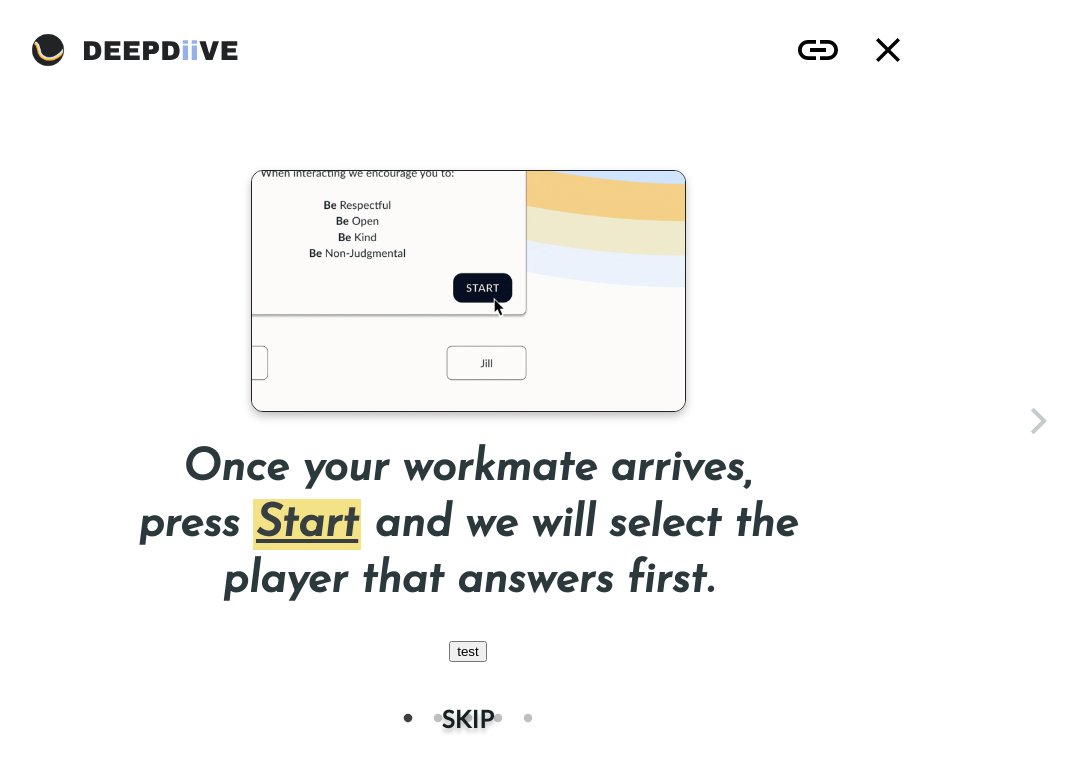
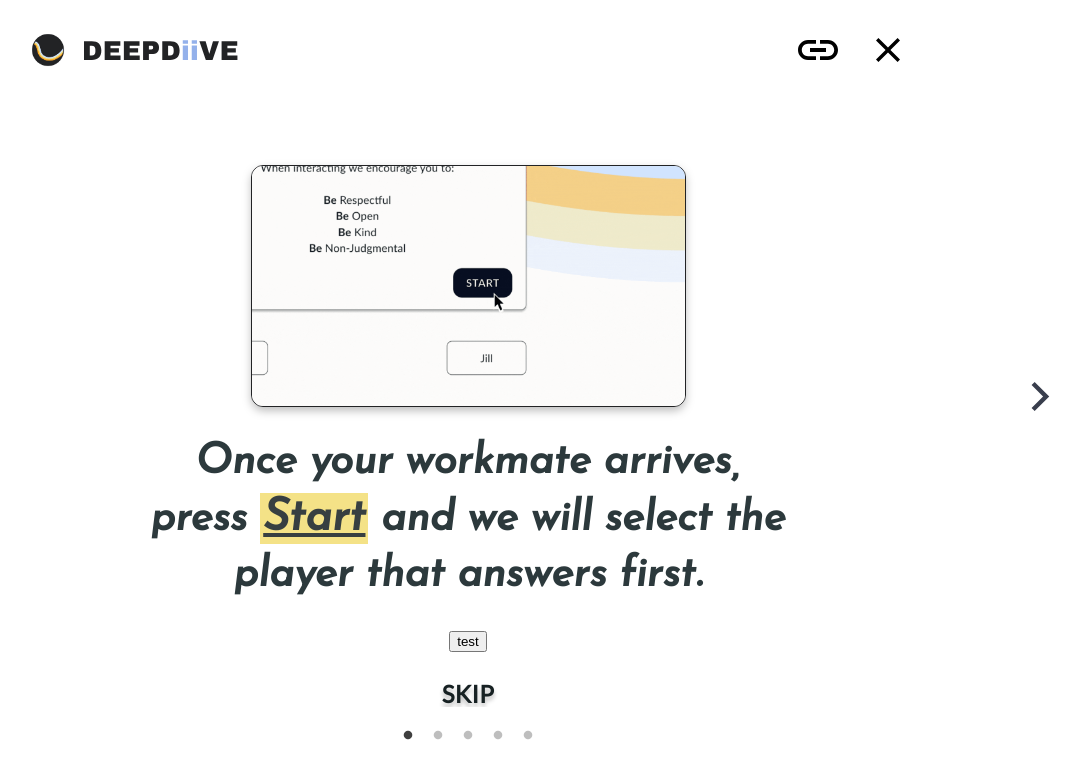
Before and after one commit to Co-Lab-You-Belong-in-Tech/deep-diive, a React (Create React App) app in the folder client/: page /instruction/1 in a window 1280 px wide. Shown: the top 778 px of the page, without its empty margins (172-1252 px from the left). Built offline with nearby package versions, Linux system fonts and the light colour scheme.

Commit message:
feedback, margin, arrows

```diff
--- a/client/src/app/components/SocialMedia/SocialMedia.jsx
+++ b/client/src/app/components/SocialMedia/SocialMedia.jsx
@@ -15,21 +15,21 @@ const SocialMedia = () => {
         <div>
             <FacebookShareButton
                 url={"http://deepdiive.herokuapp.com/"}
-                quote={"DeepDiive - Ride the wave of better conversation"}
+                quote={"Hey! I just used DeepDiive to boost my 1:1 today. 🚀 It’s the new conversations card deck game for workmates that focuses on sparking more meaningful chats. Highly recommended! 🙌 Go check them out here: "}
                 hashtag="#DeepDiive"
                 >
                 <img style={{marginRight:"44px"}} src={facebook}/>
             </FacebookShareButton>
             <TwitterShareButton
                 url={"http://deepdiive.herokuapp.com/"}
-                title={"DeepDiive - Ride the wave of better conversation"}
+                title={"Hey! I just used DeepDiive to boost my 1:1 today. 🚀 It’s the new conversations card deck game for workmates that focuses on sparking more meaningful chats. Highly recommended! 🙌 Go check them out here: "}
                 hashtag="#DeepDiive"
                 >
                 <img style={{marginRight:"44px"}} src={twitter}/>
             </TwitterShareButton>
             <LinkedinShareButton
                 url={"http://deepdiive.herokuapp.com/"}
-                summary={"DeepDiive - Ride the wave of better conversation"}
+                title={"Hey! I just used DeepDiive to boost my 1:1 today. 🚀 It’s the new conversations card deck game for workmates that focuses on sparking more meaningful chats. Highly recommended! 🙌 Go check them out here: "}
                 hashtag="#DeepDiive"
                 >
                 <img src={linkedin}/>
--- a/client/src/app/pages/Instruction/Instruction.css
+++ b/client/src/app/pages/Instruction/Instruction.css
@@ -28,8 +28,9 @@
   z-index: 1;
 }
 .slick-dots {
-  bottom: 71px;
-  position: fixed;
+  top: 102%;
+  position: absolute;
+  bottom: 0;
 }
 
 .slick-dots li button::before{
--- a/client/src/app/pages/Instruction/Instruction.jsx
+++ b/client/src/app/pages/Instruction/Instruction.jsx
@@ -48,7 +48,7 @@ const PreviousBtn = (props) => {
   const { className, onClick } = props;
   return (
     <div className={className} onClick={onClick}>
-      <ArrowBackIos style={{ color: "#C3CBCD", fontSize: "32px" }} />
+      <ArrowBackIos style={{ color: "#393E4D", fontSize: "35px" }} />
     </div>
   );
 };
@@ -56,7 +56,7 @@ const NextBtn = (props) => {
   const { className, onClick } = props;
   return (
     <div className={className} onClick={onClick}>
-      <ArrowForwardIos style={{ color: "#C3CBCD", fontSize: "32px" }} />
+      <ArrowForwardIos style={{ color: "#393E4D", fontSize: "35px" }} />
     </div>
   );
 };
@@ -206,7 +206,10 @@ const Card4 = ({ gameId }) => {
 const Card5 = ({ gameId }) => {
   return (
     <div className={instructionStyles.view}>
-      <img src={image7} alt="exit instruction" />
+      <img
+        style={{ marginTop:"-35px" }}
+        src={image7}
+        alt="exit instruction" />
       <h1>
         When you are done playing, simply press the{" "}
         <span className={instructionStyles.highlight}>X</span> at the top right
--- a/client/src/app/pages/Instruction/Instruction.module.css
+++ b/client/src/app/pages/Instruction/Instruction.module.css
@@ -8,7 +8,7 @@
   align-items: center;
   display: flex;
   flex-direction: column;
-  margin-top: 100px;
+  margin-top: 95px;
 
 }
 
@@ -20,7 +20,7 @@
   filter: drop-shadow(0px 4px 4px rgba(0, 0, 0, 0.25));
   border-radius: 12px;
 
-  top: "16.3%";
+  top: "16%";
   display: flex;
   align-items: center;
   justify-content: center;
@@ -36,7 +36,7 @@
   border: 1px solid #DEDEDE;
   box-sizing: border-box;
   border-radius: 20px;
-  margin-top: 25px;
+  margin-top: 0px;
   gap: 7px;
   cursor: pointer;
   transition: 0.3s;
@@ -89,9 +89,9 @@
   text-shadow: 0px 4px 4px rgba(0, 0, 0, 0.25);
   text-transform: uppercase;
 
-  margin-top: 45px;
+  margin-top: 30px;
   left: calc(50% - 730px/2 - 0.5px);
-  top: 723.5px;
+  /* top: 723.5px; */
 }
 
 
@@ -99,14 +99,14 @@
   font-family: Josefin Sans;
   font-style: italic;
   font-weight: 600;
-  font-size: 44px;
+  font-size: 42px;
   line-height: 56px;
   text-align: center;
   color: #2C393C;
   letter-spacing: 0.2px;
   width: 730px;
   height: 168px;
-  margin-bottom: 32px;
+  top: 88.5%;
 }
 
 .view > h2 {
@@ -120,7 +120,8 @@
   color: #828282;
 
 
-  margin-top: 20px;
+  margin-top: 10px;
+  margin-bottom: 0;
 }
 
 .highlight {
--- a/client/src/app/pages/Onboarding/Onboarding.jsx
+++ b/client/src/app/pages/Onboarding/Onboarding.jsx
@@ -46,7 +46,7 @@ const PreviousBtn = (props) => {
   const { className, onClick } = props;
   return (
     <div className={className} onClick={onClick}>
-      <ArrowBackIos style={{ color: "#C3CBCD", fontSize: "32px" }} />
+      <ArrowBackIos style={{ color: "#393E4D", fontSize: "35px" }} />
     </div>
   );
 };
@@ -54,7 +54,7 @@ const NextBtn = (props) => {
   const { className, onClick } = props;
   return (
     <div className={className} onClick={onClick}>
-      <ArrowForwardIos style={{ color: "#C3CBCD", fontSize: "32px" }} />
+      <ArrowForwardIos style={{ color: "#393E4D", fontSize: "35px" }} />
     </div>
   );
 };
```
